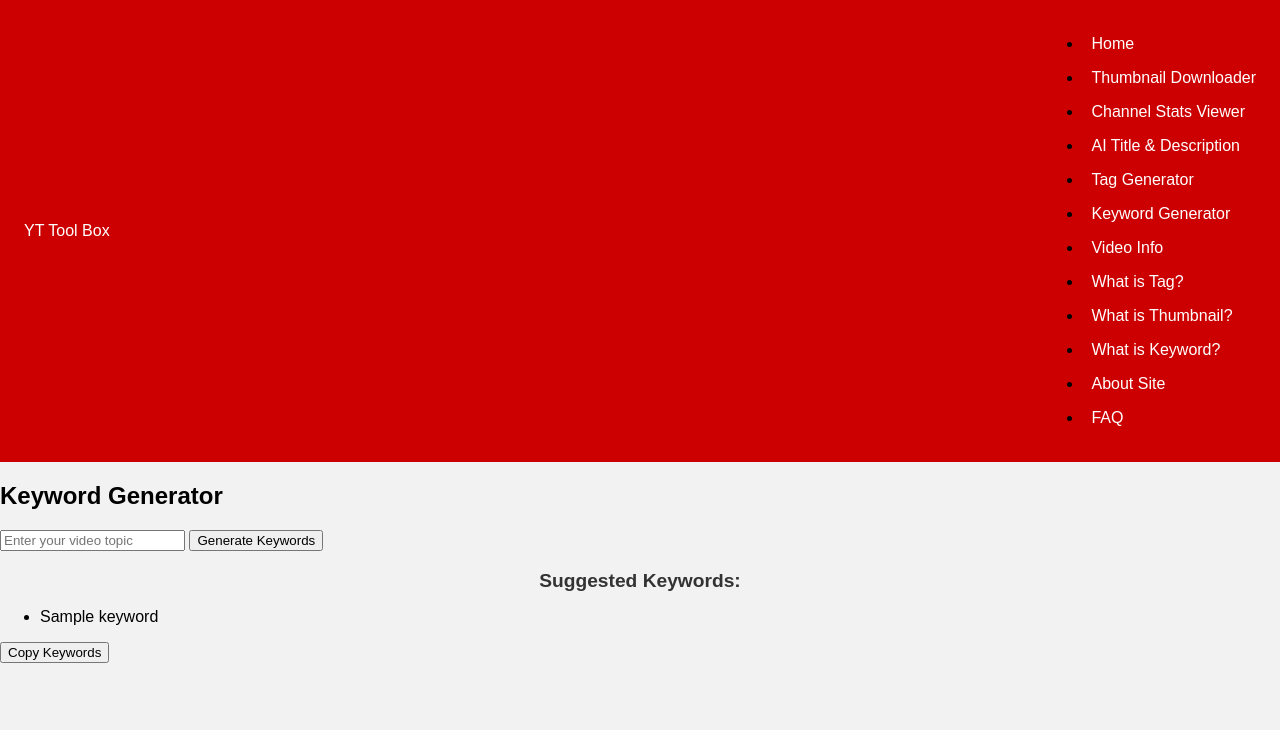
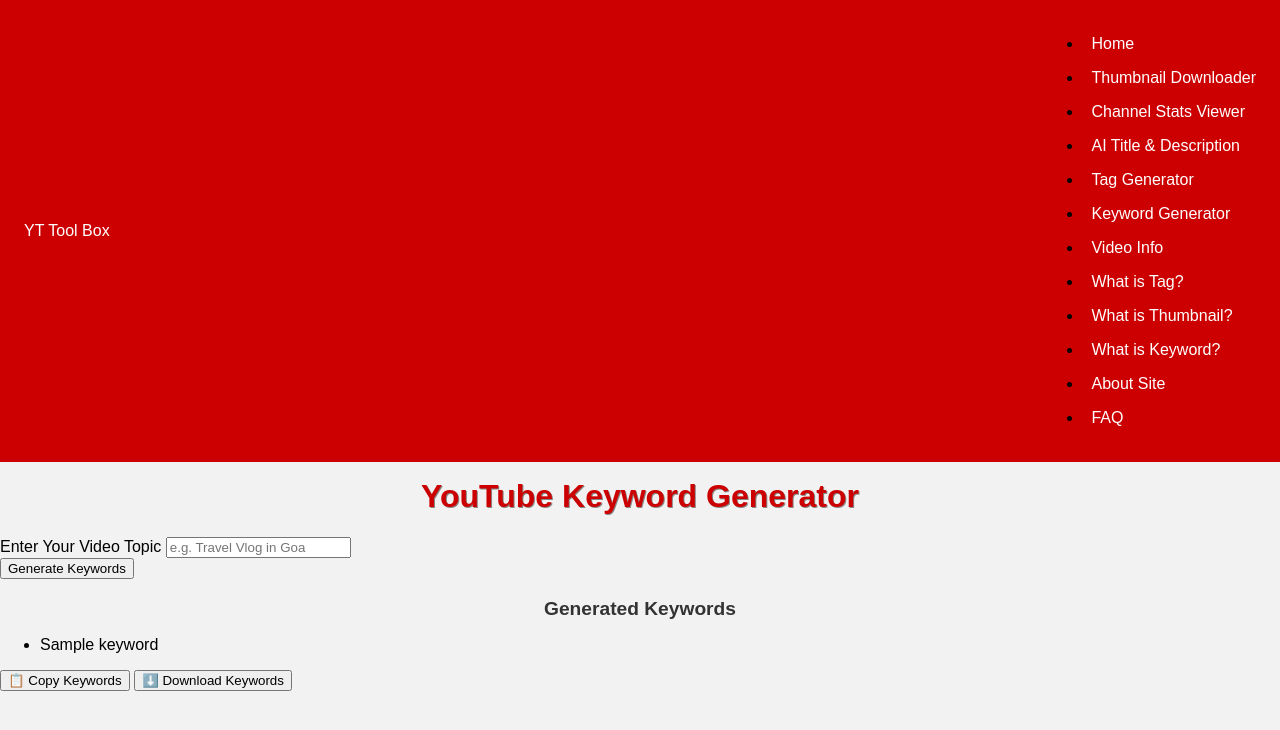
Before and after one commit to sandeep780049/yt-tool-box, a Flask app: template templates/keywords.html in a window 1280 px wide. Shown: the top 730 px of the page. Run offline with Flask 3, Linux system fonts and the light colour scheme; the template is opened without the code that fills it: most values are stand-ins (such as "Sample title", 1, 10 or a date in 2020); some libraries are stand-ins or nearby versions.

Commit message:
Update keywords.html

```diff
--- a/templates/keywords.html
+++ b/templates/keywords.html
@@ -1,27 +1,52 @@
 {% extends "layout.html" %}
-{% block title %}Keyword Generator{% endblock %}
+
 {% block content %}
-<h2 class="tool-heading">Keyword Generator</h2>
-<form method="POST" action="/keywords" class="form">
-    <input type="text" name="topic" placeholder="Enter your video topic" required class="input-field">
-    <button type="submit" class="btn">Generate Keywords</button>
+<div class="container mt-5">
+    <h1 class="text-center text-danger mb-4">YouTube Keyword Generator</h1>
+    <form method="POST" action="/keywords">
+        <div class="mb-3">
+            <label for="video_topic" class="form-label">Enter Your Video Topic</label>
+            <input type="text" class="form-control" id="video_topic" name="video_topic" placeholder="e.g. Travel Vlog in Goa" required>
+        </div>
+        <div class="text-center">
+            <button type="submit" class="btn btn-danger">Generate Keywords</button>
+        </div>
     </form>
+
     {% if keywords %}
-    <div class="result">
-        <h3>Suggested Keywords:</h3>
-        <ul>
-            {% for kw in keywords %}
-                <li>{{ kw }}</li>
+    <div class="mt-4">
+        <h3 class="text-success">Generated Keywords</h3>
+        <ul class="list-group mb-3">
+            {% for keyword in keywords %}
+            <li class="list-group-item">{{ keyword }}</li>
             {% endfor %}
         </ul>
-        <button onclick="copyKeywords()" class="btn">Copy Keywords</button>
+
+        <div class="text-center mb-3">
+            <button class="btn btn-outline-primary" onclick="copyKeywords()">📋 Copy Keywords</button>
+            <button class="btn btn-outline-success" onclick="downloadKeywords()">⬇️ Download Keywords</button>
+        </div>
+    </div>
+
     <script>
         function copyKeywords() {
-                let keywords = `{% for kw in keywords %}{{ kw }}, {% endfor %}`;
-                navigator.clipboard.writeText(keywords.trim());
-                alert("Keywords copied!");
+            const keywords = {{ keywords|tojson }};
+            const text = keywords.join(', ');
+            navigator.clipboard.writeText(text)
+                .then(() => alert('Keywords copied to clipboard!'))
+                .catch(err => alert('Failed to copy keywords.'));
+        }
+
+        function downloadKeywords() {
+            const keywords = {{ keywords|tojson }};
+            const text = keywords.join(', ');
+            const blob = new Blob([text], { type: 'text/plain' });
+            const link = document.createElement('a');
+            link.href = window.URL.createObjectURL(blob);
+            link.download = 'keywords.txt';
+            link.click();
         }
     </script>
+    {% endif %}
 </div>
-{% endif %}
 {% endblock %}
```
Lines whose indentation alone changed are shown as unchanged.
